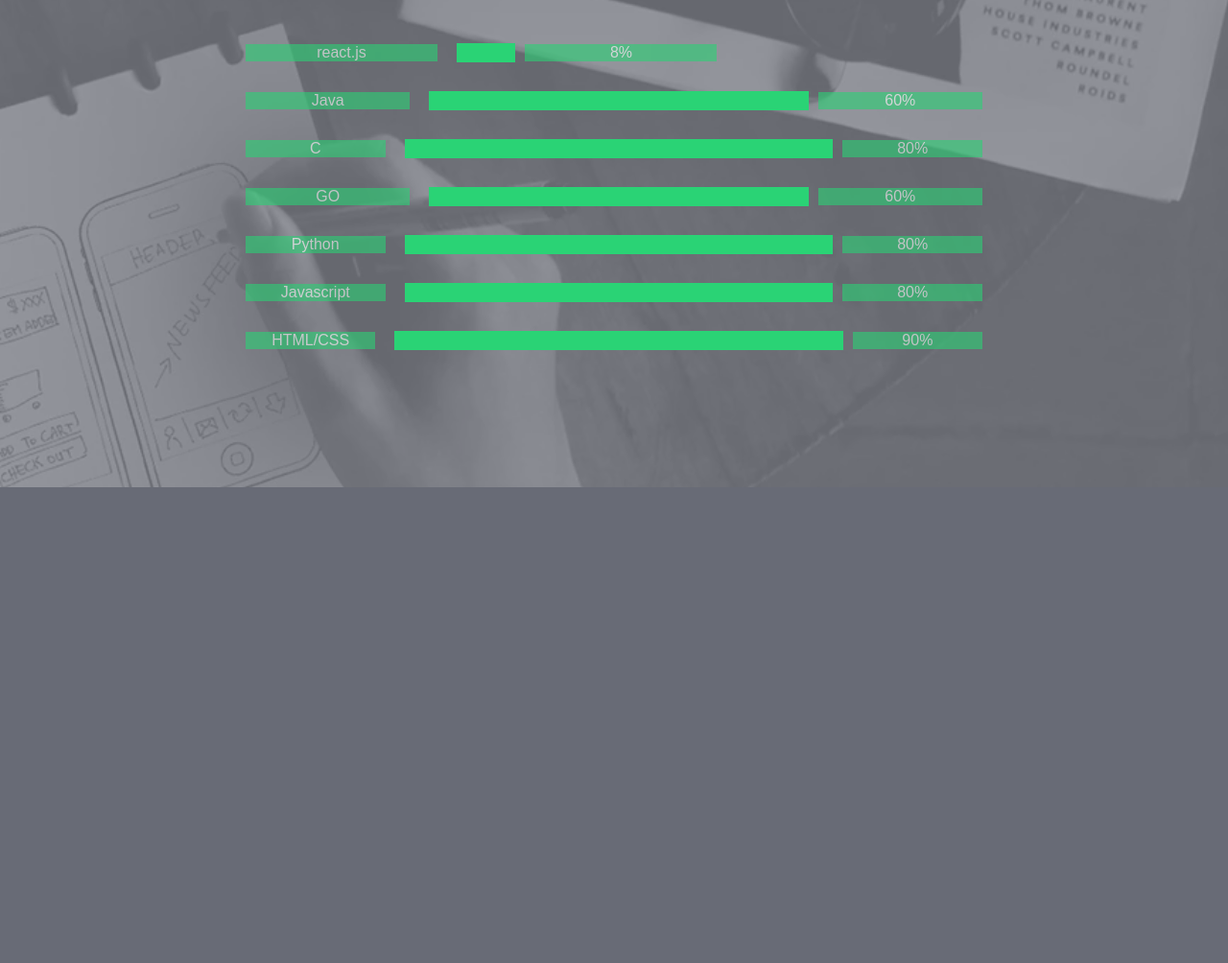
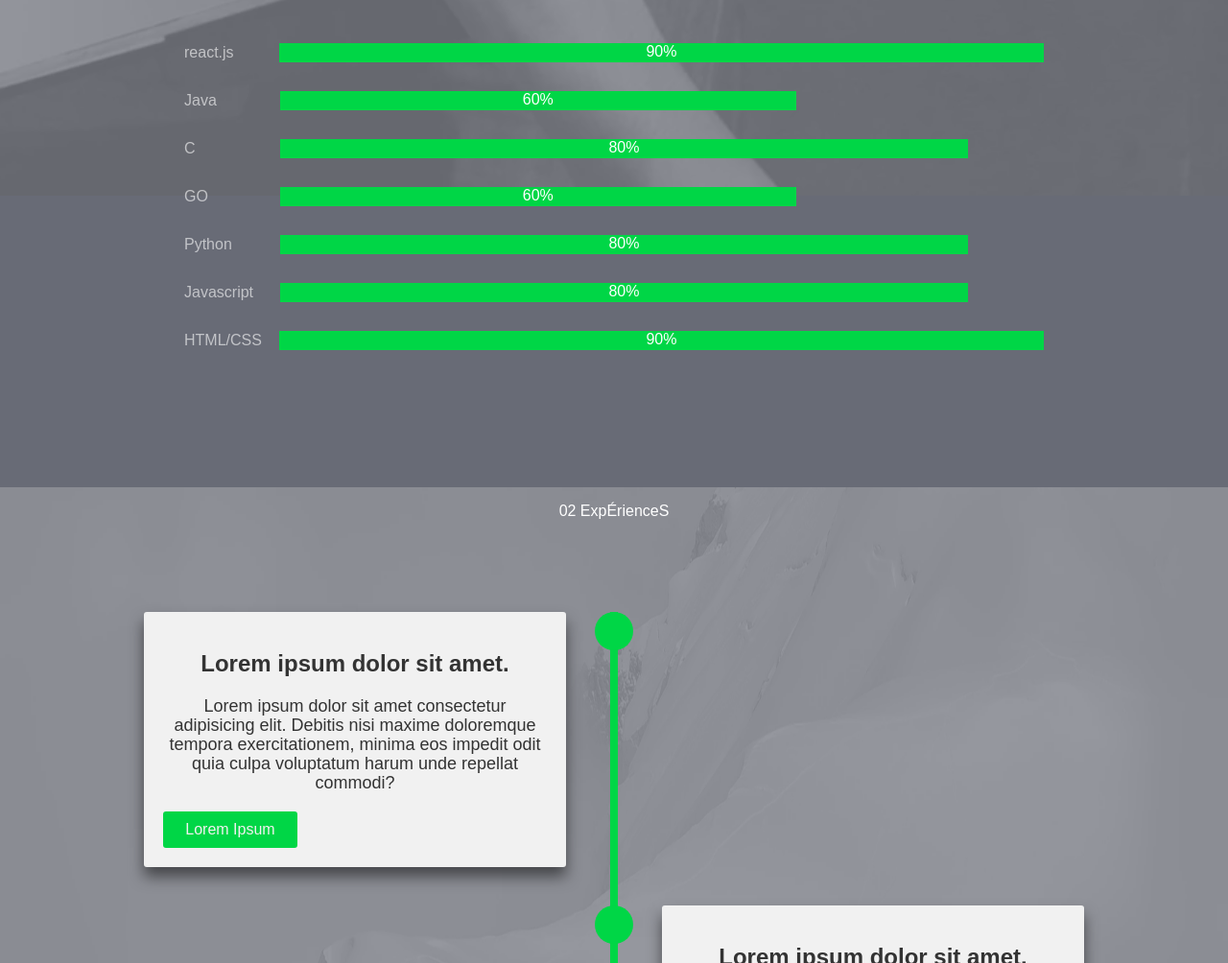
Before and after one commit to ACAPO21/portfolio, a plain HTML site: page index.html in a window 1280 px wide. Shown: the part 1796-2800 px from the top of the page at 96% size. Before the commit the page ends 2304 px from the top, so only its background shows below. Drawn offline with Linux system fonts and the light colour scheme; a script that the page names is missing.

Commit message:
corrige bug

```diff
--- a/index.html
+++ b/index.html
@@ -23,18 +23,23 @@
             <li><a class="active" href="#contact">Contact</a></li>
         </ul>
     </header>
+
+
     <section class="accueil">
        <img src="img/arthur-nb.png" alt="">
        <div class="description">
             <div class="des_one">
-                Je <span>m'appelle</span> Arthur Capo <span>.</span>
+                <p>Je <span>m'appelle</span> Arthur Capo <span>.</span></p>
             </div>
             <div class="des_two">
-                Etudiant à Toulouse Ynov Campus <br>Bachelor 3 spécialisé DATA/IA
+                <p>Etudiant à Toulouse Ynov Campus</p>
+                <p>Bachelor 3 spécialisé DATA/IA</p>
             </div>
        </div>
     </div>
     </section>
+
+
     <div class="curiculum">
         <div class="logos">
             <a href="#accueil"> <p>A</p></a>
@@ -42,51 +47,94 @@
         <p>Actuellement en deuxième année d'étude supérieure en informatique à Toulouse Ynov Campus, je suis à la recherche d'une alternance dans le DATA/IA ou développement Web, dans le cadre de ma troisième année jusqu'à mon Mastère 2, à partir d'octobre 2023. Je suis capable de m’adapter à tout langage de programmation grâce à EPITECH et Ynov qui m’ont appris à aller chercher les informations par moi-même. </p>
         <a class="cv_button" href="">Télécharger le CV</a>
     </div>
+
+
     <section class="competence">
         <img src="img/section_deux.webp" alt="">
         <div class="descriptions">
             <div class="des">
-                <p>01 compétences</p>
+                <p> <span class="number">01</span> compétences</p>
             </div>
             <div class="global-skills">
                 <div class="skills">
-                    <p>react.js</p>
-                    <div class="progress-bar" style="width: 8%;" ></div>
-                    <p class="progress-value">8%</p>
+                    <p class="titre">react.js</p>
+                    <div class="progress-bar" style="width: 90%;" >90%</div>
                 </div>
                 <div class="skills">
-                    <p>Java</p>
-                    <div class="progress-bar" style="width: 60%;" ></div>
-                    <p class="progress-value">60%</p>
+                    <p class="titre">Java</p>
+                    <div class="progress-bar" style="width: 60%;" >60%</div>
                 </div>
                 <div class="skills">
-                    <p>C</p>
-                    <div class="progress-bar" style="width: 80%;" ></div>
-                    <p class="progress-value">80%</p>
+                    <p class="titre">C</p>
+                    <div class="progress-bar" style="width: 80%;" >80%</div>
                 </div>
                 <div class="skills">
-                    <p>GO</p>
-                    <div class="progress-bar" style="width: 60%;" ></div>
-                    <p class="progress-value">60%</p>
+                    <p class="titre">GO</p>
+                    <div class="progress-bar" style="width: 60%;" >60%</div>
                 </div>
                 <div class="skills">
-                    <p>Python</p>
-                    <div class="progress-bar" style="width: 80%;" ></div>
-                    <p class="progress-value">80%</p>
+                    <p class="titre">Python</p>
+                    <div class="progress-bar" style="width: 80%;" >80%</div>
                 </div>
                 <div class="skills">
-                    <p>Javascript</p>
-                    <div class="progress-bar" style="width: 80%;" ></div>
-                    <p class="progress-value">80%</p>
+                    <p class="titre">Javascript</p>
+                    <div class="progress-bar" style="width: 80%;" >80%</div>
                 </div>
                 <div class="skills">
-                    <p>HTML/CSS</p>
-                    <div class="progress-bar" style="width: 90%;" ></div>
-                    <p class="progress-value">90%</p>
+                    <p class="titre">HTML/CSS</p>
+                    <div class="progress-bar" style="width: 90%;" >90%</div>
                 </div>
 
             </div>
         </div>
      </section>
+
+    <section class="timeline-section">
+        <img src="img/montagne.webp" alt="">
+        <p><span class="number">02</span> ExpÉrienceS</p>
+
+        <div class="box-timeline">
+
+            <div class="ligne"></div>
+
+            <div class="rond r1"></div>
+            <div class="rond r2"></div>
+            <div class="rond r3"></div>
+            <div class="rond r4"></div>
+
+
+            <div class="box b1">
+                <h2>Lorem ipsum dolor sit amet.</h2>
+                <p>
+                    Lorem ipsum dolor sit amet consectetur adipisicing elit. Debitis nisi maxime doloremque tempora exercitationem, minima eos impedit odit quia culpa voluptatum harum unde repellat commodi?
+                </p>
+                <a href="#" class="btn">Lorem Ipsum</a>
+            </div>
+            <div class="box b2">
+                <h2>Lorem ipsum dolor sit amet.</h2>
+                <p>
+                    Lorem ipsum dolor sit amet consectetur adipisicing elit. Debitis nisi maxime doloremque tempora exercitationem, minima eos impedit odit quia culpa voluptatum harum unde repellat commodi?
+                </p>
+                <a href="#" class="btn">Lorem Ipsum</a>
+            </div>
+            <div class="box b3">
+                <h2>Lorem ipsum dolor sit amet.</h2>
+                <p>
+                    Lorem ipsum dolor sit amet consectetur adipisicing elit. Debitis nisi maxime doloremque tempora exercitationem, minima eos impedit odit quia culpa voluptatum harum unde repellat commodi?
+                </p>
+                <a href="#" class="btn">Lorem Ipsum</a>
+            </div>
+            <div class="box b4">
+                <h2>Lorem ipsum dolor sit amet.</h2>
+                <p>
+                    Lorem ipsum dolor sit amet consectetur adipisicing elit. Debitis nisi maxime doloremque tempora exercitationem, minima eos impedit odit quia culpa voluptatum harum unde repellat commodi?
+                </p>
+                <a href="#" class="btn">Lorem Ipsum</a>
+            </div>
+
+        </div>
+
+    </section>
+
 </body>
 </html>
--- a/js/parallax.js
+++ b/js/parallax.js
@@ -1,4 +1,18 @@
-window.addEventListener('scroll', function() {
-var parallax = document.querySelector('section img');
-parallax.style.transform = 'translate3d(0, ' + window.pageYOffset * 1.1 + 'px, 0)';
-});
+function parallaxScroll() {
+    var scrollPosition = window.pageYOffset;
+
+    var images = document.querySelectorAll('section img');
+    images.forEach(function(image) {
+      var section = image.closest('section');
+      var sectionTop = section.offsetTop;
+      var sectionHeight = section.offsetHeight;
+      var sectionBottom = sectionTop + sectionHeight;
+
+      if (scrollPosition + window.innerHeight > sectionTop && scrollPosition < sectionBottom) {
+        var parallaxValue = (scrollPosition - sectionTop) * 0.5;
+        image.style.transform = 'translate3d(0, ' + parallaxValue + 'px, 0)';
+      }
+    });
+  }
+
+  window.addEventListener('scroll', parallaxScroll);
--- a/styles/styles.css
+++ b/styles/styles.css
@@ -123,16 +123,37 @@ ul li p {
 }
 
 .des_one {
-    position: relative;
+    display: flex;
     font-size: 120px;
-    width: 100%;
+    width: 60%;
     margin-bottom: 70px;
 }
+
+.des_one p {
+    display: flex;
+}
+
+.des_one span {
+    display: flex;
+    margin-left: 25px;
+    margin-right: 25px;
+}
+
 .des_two {
-    position: relative;
+    display: flex;
+    flex-direction: column;
     font-size: 50px;
-    width: 100%;
+    width: 60%;
     margin-bottom: 10%;
+    margin-top: -150px;
+    line-height: 10px;
+}
+
+.des_two p{
+    display: flex;
+    line-height: 10px;
+    margin-bottom: 30px;
+    margin-top: 30px;
 }
 
 /* curiculum */
@@ -228,21 +249,22 @@ ul li p {
     display: flex;
     flex-direction: row;
     align-items: center;
-    width: 60%;
+    width: 70%;
     text-align: center;
 }
 
-.skills p {
-    width: 200px;
+.titre {
+    display: flex;
+    width: 100px;
     opacity: 0.6;
-    background-color: #2ad375;
 }
 
 .progress-bar {
-    background-color: #2ad375;
+    background-color: rgba(0,214,70,1);
     height: 20px;
-    margin-right: 10px;
-    margin-left: 20px;
+    justify-content: center;
+    text-align: center;
+    align-items: center;
 }
 
 .descriptions {
@@ -283,3 +305,130 @@ ul li p {
     margin-top: 120px;
     text-transform: uppercase;
 }
+
+/* timeline */
+
+.timeline-section {
+    display: flex;
+    position: relative;
+    overflow: hidden;
+    flex-direction: column;
+    align-items: center;
+    justify-content: center;
+    width: 100%;
+    text-align: center;
+}
+
+
+.timeline-section img {
+    position: absolute;
+    opacity: 0.3;
+    top: 0;
+    width: 100%;
+    height: 100%;
+    transform: translate3d(0, 0, 0);
+    z-index: -1;
+}
+
+h1 {
+    text-align: center;
+    padding: 240px 0;
+    color: #f1f1f1;
+}
+.box-timeline {
+    width: 100%;
+    height: 1500px;
+    position: relative;
+    padding: 80px 0 250px 0;
+    margin-bottom: 100px;
+}
+
+.ligne {
+    height: 960px;
+    width: 8px;
+    margin: 0 auto;
+    background: rgba(0,214,70,1);
+}
+
+.rond {
+    width: 40px;
+    height: 40px;
+    border-radius: 50%;
+    background: rgba(0,214,70,1);
+    position: absolute;
+    left: 50%;
+    transform: translate(-50%);
+    display: flex;
+    justify-content: center;
+    align-items: center;
+
+}
+/* 1000 - 160 + 80 / 3 =~ 306 */
+.r1{top: 80px;}
+.r2{top: 386px;}
+.r3{top: 692px;}
+.r4{top: 1000px;}
+
+.box {
+    color: #333;
+    width: 400px;
+    min-height: 200px;
+    padding: 20px;
+    border-radius: 3px;
+    height: auto;
+    background: #f1f1f1;
+    box-shadow: 0 10px 15px rgba(0,0,0,0.5);
+    position: absolute;
+    left: 50%;
+    transform: translate(-50%);
+}
+
+.b1 {
+    top: 80px;
+    left: calc(50% - 270px);
+}
+.b2 {
+    top: 386px;
+    left: calc(50% + 270px);
+}
+.b3 {
+    top: 692px;
+    left: calc(50% - 270px);
+}
+.b4 {
+    top: 1000px;
+    left: calc(50% + 270px);
+}
+
+.box p {
+    line-height: 20px;
+    font-size: 18px;
+    margin: 10px 0 20px 0;
+}
+
+.btn {
+    display: block;
+    background: rgba(0,214,70,1);
+    padding: 10px;
+    width: 120px;
+    text-align: center;
+    color: #f1f1f1;
+    text-decoration: none;
+    border-radius: 3px;
+    margin-top: 10px;
+}
+
+@media screen and (max-width: 1000px) {
+
+    .ligne {
+        position: relative;
+        left: 200px;
+    }
+    .rond {
+        left: calc(50% + 200px);
+    }
+    .box {
+        left: calc(50% - 50px)
+    }
+
+}
```
Also changed, not shown: img/montagne.webp (added).
